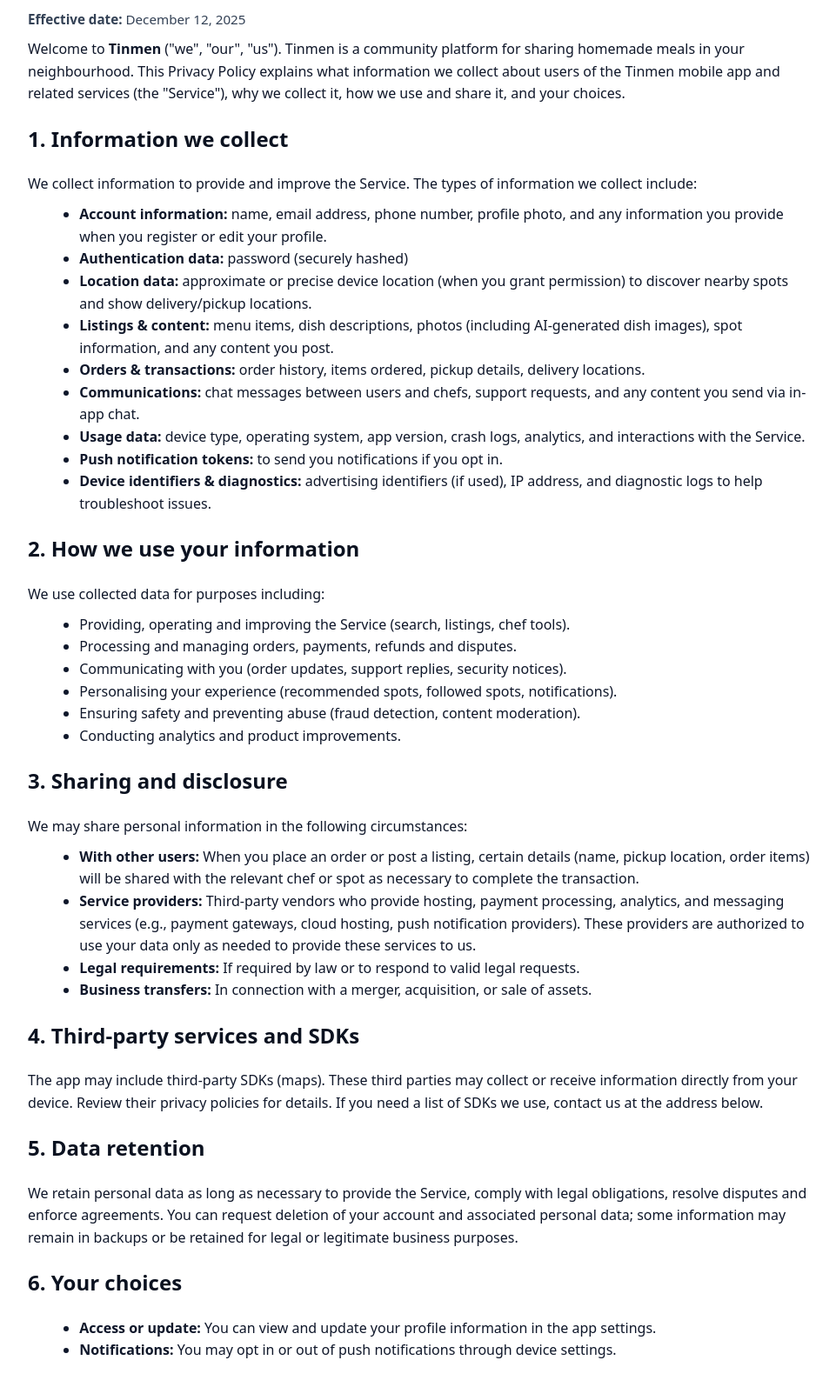
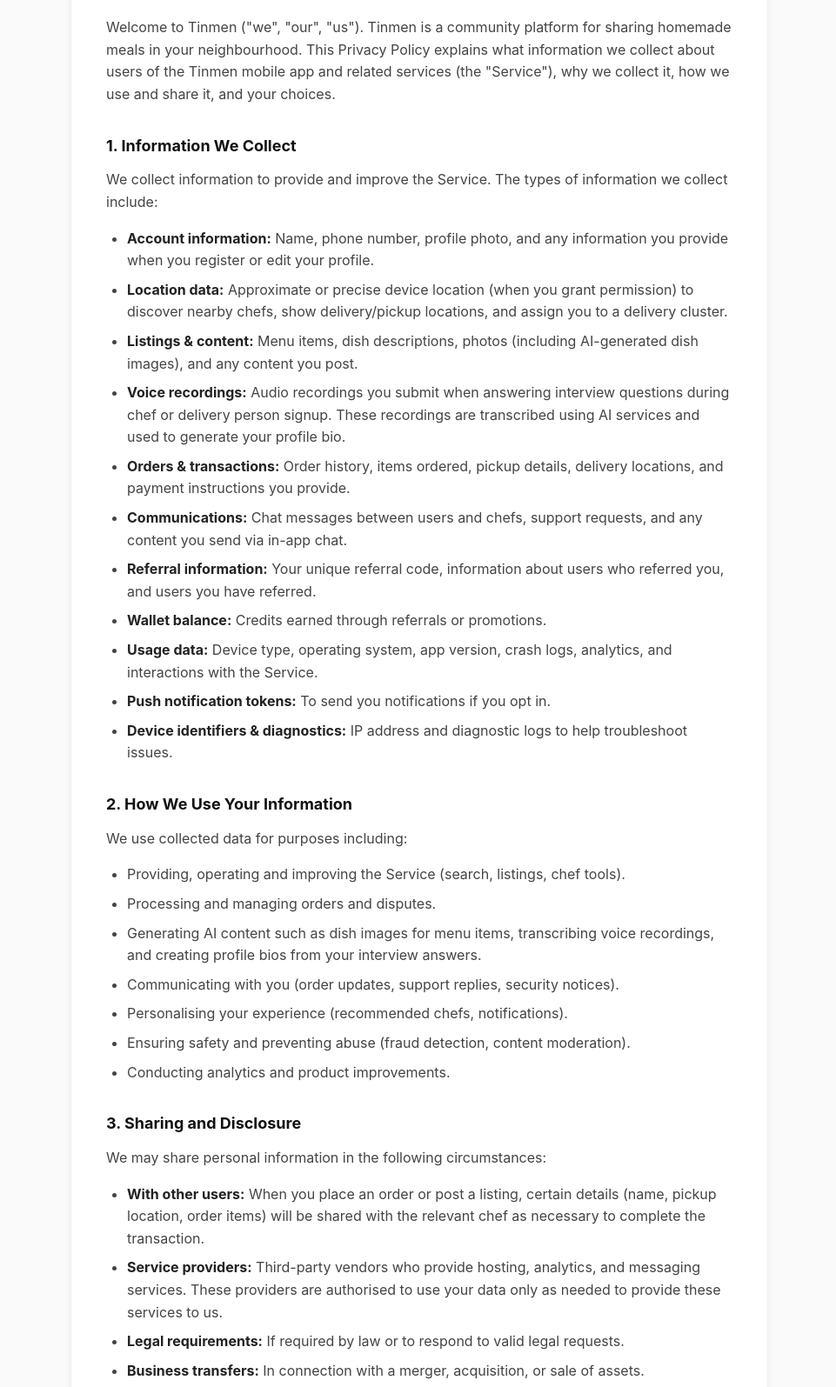
Before and after one commit to techaesthetic-sam/tinmen-pages, a plain HTML site: page privacy-policy.html in a window 1280 px wide. Shown: the part 148-1743 px from the top of the page at 87% size, without its empty margins (158-1119 px from the left). Drawn offline with Linux system fonts and the light colour scheme.

Commit message:
Revise privacy policy HTML structure and content

```diff
--- a/privacy-policy.html
+++ b/privacy-policy.html
@@ -1,93 +1,162 @@
-<!doctype html>
+<!DOCTYPE html>
 <html lang="en">
 <head>
-  <meta charset="utf-8" />
-  <meta name="viewport" content="width=device-width, initial-scale=1" />
-  <title>Tinmen — Privacy Policy (Beta)</title>
+  <meta charset="UTF-8">
+  <meta name="viewport" content="width=device-width, initial-scale=1.0">
+  <title>Tinmen — Privacy Policy</title>
   <style>
-    body{font-family:system-ui,-apple-system,Segoe UI,Roboto,Helvetica,Arial,sans-serif;line-height:1.6;margin:0;padding:2rem;background:#f7fafc;color:#0f172a}
-    .container{max-width:900px;margin:0 auto;background:#fff;padding:2rem;border-radius:12px;box-shadow:0 6px 24px rgba(2,6,23,0.08)}
-    h1,h2{color:#0b1220}
-    p{margin:.6rem 0}
-    ul{margin:.4rem 0 1rem 1.2rem}
-    code{background:#eef2ff;padding:.1rem .3rem;border-radius:4px}
-    .small{font-size:.95rem;color:#334155}
-    footer{margin-top:2rem;font-size:.9rem;color:#475569}
+    * {
+      margin: 0;
+      padding: 0;
+      box-sizing: border-box;
+    }
+    body {
+      font-family: -apple-system, BlinkMacSystemFont, 'Segoe UI', Roboto, Oxygen, Ubuntu, sans-serif;
+      line-height: 1.6;
+      color: #333;
+      background: #fafafa;
+      padding: 20px;
+    }
+    .container {
+      max-width: 800px;
+      margin: 0 auto;
+      background: #fff;
+      padding: 40px;
+      border-radius: 12px;
+      box-shadow: 0 2px 8px rgba(0,0,0,0.08);
+    }
+    h1 {
+      font-size: 28px;
+      margin-bottom: 8px;
+      color: #111;
+    }
+    .subtitle {
+      color: #666;
+      margin-bottom: 32px;
+      font-size: 14px;
+    }
+    h2 {
+      font-size: 18px;
+      margin-top: 32px;
+      margin-bottom: 12px;
+      color: #111;
+    }
+    p {
+      margin-bottom: 16px;
+      color: #444;
+    }
+    ul {
+      margin-bottom: 16px;
+      padding-left: 24px;
+    }
+    li {
+      margin-bottom: 8px;
+      color: #444;
+    }
+    strong {
+      color: #222;
+    }
+    a {
+      color: #E85D4C;
+      text-decoration: none;
+    }
+    a:hover {
+      text-decoration: underline;
+    }
+    .footer {
+      margin-top: 40px;
+      padding-top: 24px;
+      border-top: 1px solid #eee;
+      color: #666;
+      font-size: 14px;
+    }
   </style>
 </head>
 <body>
   <div class="container">
     <h1>Tinmen — Privacy Policy (Beta)</h1>
-    <p class="small"><strong>Effective date:</strong> December 12, 2025</p>
+    <p class="subtitle">Effective date: January 18, 2026</p>
 
-    <p>Welcome to <strong>Tinmen</strong> ("we", "our", "us"). Tinmen is a community platform for sharing homemade meals in your neighbourhood. This Privacy Policy explains what information we collect about users of the Tinmen mobile app and related services (the "Service"), why we collect it, how we use and share it, and your choices.</p>
+    <p>Welcome to Tinmen ("we", "our", "us"). Tinmen is a community platform for sharing homemade meals in your neighbourhood. This Privacy Policy explains what information we collect about users of the Tinmen mobile app and related services (the "Service"), why we collect it, how we use and share it, and your choices.</p>
 
-    <h2>1. Information we collect</h2>
+    <h2>1. Information We Collect</h2>
     <p>We collect information to provide and improve the Service. The types of information we collect include:</p>
     <ul>
-      <li><strong>Account information:</strong> name, email address, phone number, profile photo, and any information you provide when you register or edit your profile.</li>
-      <li><strong>Authentication data:</strong> password (securely hashed)</li>
-      <li><strong>Location data:</strong> approximate or precise device location (when you grant permission) to discover nearby spots and show delivery/pickup locations.</li>
-      <li><strong>Listings & content:</strong> menu items, dish descriptions, photos (including AI-generated dish images), spot information, and any content you post.</li>
-      <li><strong>Orders & transactions:</strong> order history, items ordered, pickup details, delivery locations.</li>
-      <li><strong>Communications:</strong> chat messages between users and chefs, support requests, and any content you send via in-app chat.</li>
-      <li><strong>Usage data:</strong> device type, operating system, app version, crash logs, analytics, and interactions with the Service.</li>
-      <li><strong>Push notification tokens:</strong> to send you notifications if you opt in.</li>
-      <li><strong>Device identifiers & diagnostics:</strong> advertising identifiers (if used), IP address, and diagnostic logs to help troubleshoot issues.</li>
+      <li><strong>Account information:</strong> Name, phone number, profile photo, and any information you provide when you register or edit your profile.</li>
+      <li><strong>Location data:</strong> Approximate or precise device location (when you grant permission) to discover nearby chefs, show delivery/pickup locations, and assign you to a delivery cluster.</li>
+      <li><strong>Listings & content:</strong> Menu items, dish descriptions, photos (including AI-generated dish images), and any content you post.</li>
+      <li><strong>Voice recordings:</strong> Audio recordings you submit when answering interview questions during chef or delivery person signup. These recordings are transcribed using AI services and used to generate your profile bio.</li>
+      <li><strong>Orders & transactions:</strong> Order history, items ordered, pickup details, delivery locations, and payment instructions you provide.</li>
+      <li><strong>Communications:</strong> Chat messages between users and chefs, support requests, and any content you send via in-app chat.</li>
+      <li><strong>Referral information:</strong> Your unique referral code, information about users who referred you, and users you have referred.</li>
+      <li><strong>Wallet balance:</strong> Credits earned through referrals or promotions.</li>
+      <li><strong>Usage data:</strong> Device type, operating system, app version, crash logs, analytics, and interactions with the Service.</li>
+      <li><strong>Push notification tokens:</strong> To send you notifications if you opt in.</li>
+      <li><strong>Device identifiers & diagnostics:</strong> IP address and diagnostic logs to help troubleshoot issues.</li>
     </ul>
 
-    <h2>2. How we use your information</h2>
+    <h2>2. How We Use Your Information</h2>
     <p>We use collected data for purposes including:</p>
     <ul>
       <li>Providing, operating and improving the Service (search, listings, chef tools).</li>
-      <li>Processing and managing orders, payments, refunds and disputes.</li>
+      <li>Processing and managing orders and disputes.</li>
+      <li>Generating AI content such as dish images for menu items, transcribing voice recordings, and creating profile bios from your interview answers.</li>
       <li>Communicating with you (order updates, support replies, security notices).</li>
-      <li>Personalising your experience (recommended spots, followed spots, notifications).</li>
+      <li>Personalising your experience (recommended chefs, notifications).</li>
       <li>Ensuring safety and preventing abuse (fraud detection, content moderation).</li>
       <li>Conducting analytics and product improvements.</li>
     </ul>
 
-    <h2>3. Sharing and disclosure</h2>
+    <h2>3. Sharing and Disclosure</h2>
     <p>We may share personal information in the following circumstances:</p>
     <ul>
-      <li><strong>With other users:</strong> When you place an order or post a listing, certain details (name, pickup location, order items) will be shared with the relevant chef or spot as necessary to complete the transaction.</li>
-      <li><strong>Service providers:</strong> Third-party vendors who provide hosting, payment processing, analytics, and messaging services (e.g., payment gateways, cloud hosting, push notification providers). These providers are authorized to use your data only as needed to provide these services to us.</li>
+      <li><strong>With other users:</strong> When you place an order or post a listing, certain details (name, pickup location, order items) will be shared with the relevant chef as necessary to complete the transaction.</li>
+      <li><strong>Service providers:</strong> Third-party vendors who provide hosting, analytics, and messaging services. These providers are authorised to use your data only as needed to provide these services to us.</li>
       <li><strong>Legal requirements:</strong> If required by law or to respond to valid legal requests.</li>
       <li><strong>Business transfers:</strong> In connection with a merger, acquisition, or sale of assets.</li>
     </ul>
 
-    <h2>4. Third-party services and SDKs</h2>
-    <p>The app may include third-party SDKs (maps). These third parties may collect or receive information directly from your device. Review their privacy policies for details. If you need a list of SDKs we use, contact us at the address below.</p>
+    <h2>4. Third-Party Services</h2>
+    <p>The app uses the following third-party services that may collect or process your data:</p>
+    <ul>
+      <li><strong>Back4App:</strong> Cloud hosting and database services (Parse Server).</li>
+      <li><strong>Cloudinary:</strong> Image and audio file storage and CDN.</li>
+      <li><strong>OpenAI:</strong> AI-powered dish image generation, voice transcription (Whisper), and profile bio generation.</li>
+      <li><strong>Mapbox:</strong> Geocoding and address lookup services.</li>
+      <li><strong>Expo:</strong> App infrastructure and push notification delivery.</li>
+      <li><strong>Google Maps / Apple Maps:</strong> Map display within the app.</li>
+    </ul>
+    <p>Review their respective privacy policies for details on how they handle your data.</p>
 
-    <h2>5. Data retention</h2>
+    <h2>5. Data Retention</h2>
     <p>We retain personal data as long as necessary to provide the Service, comply with legal obligations, resolve disputes and enforce agreements. You can request deletion of your account and associated personal data; some information may remain in backups or be retained for legal or legitimate business purposes.</p>
 
-    <h2>6. Your choices</h2>
+    <h2>6. Your Choices</h2>
     <ul>
       <li><strong>Access or update:</strong> You can view and update your profile information in the app settings.</li>
       <li><strong>Notifications:</strong> You may opt in or out of push notifications through device settings.</li>
+      <li><strong>Location:</strong> You can control location permissions through your device settings.</li>
     </ul>
 
     <h2>7. Security</h2>
-    <p>We implement reasonable technical and organisational measures to protect your data (encrypted transport, access controls, hashing of passwords). However, no system is completely secure — report suspected breaches to us immediately.</p>
+    <p>We implement reasonable technical and organisational measures to protect your data (encrypted transport, access controls). Phone authentication uses one-time passwords (OTP) sent via SMS. However, no system is completely secure — report suspected breaches to us immediately.</p>
 
-    <h2>8. Children's policy</h2>
+    <h2>8. Children's Privacy</h2>
     <p>The Service is not intended for children under 13 (or the local minimum age where applicable). We do not knowingly collect information from children. If you believe a child under the minimum age has provided us with information, contact us to request deletion.</p>
 
-    <h2>9. International transfers</h2>
+    <h2>9. International Transfers</h2>
     <p>Your data may be processed in countries other than your own. We will protect transferred data in accordance with this Privacy Policy and applicable law.</p>
 
-    <h2>10. Changes to this policy</h2>
+    <h2>10. Changes to This Policy</h2>
     <p>We may update this Privacy Policy. If we make material changes, we will provide notice in the app or by other means. The "Effective date" at the top will reflect the last update.</p>
 
-    <h2>11. Contact us</h2>
-    <p>If you have questions, requests, or want the full list of third-party services we use, contact us:</p>
-    <p><strong>Email:</strong> <a href="mailto:privacy@tinmen.example">privacy@tinmen.in</a></p>
-    <p class="small">For Play Console App Content, use the same Privacy Policy URL when asked. If you need a shorter one-line privacy summary for store listing: "Tinmen: We collect basic account, location and order information to provide the service — see full policy at the provided URL."</p>
+    <h2>11. Contact Us</h2>
+    <p>If you have questions, requests, or want more information about the third-party services we use, contact us:</p>
+    <p><strong>Email:</strong> <a href="mailto:privacy@tinmen.in">privacy@tinmen.in</a></p>
 
-    <footer>
-      <p>Thank you for testing Tinmen and helping us improve our community food platform.</p>
-    </footer>
+    <div class="footer">
+      <p>Thank you for using Tinmen and helping us build a community food platform.</p>
+    </div>
   </div>
 </body>
 </html>
```
